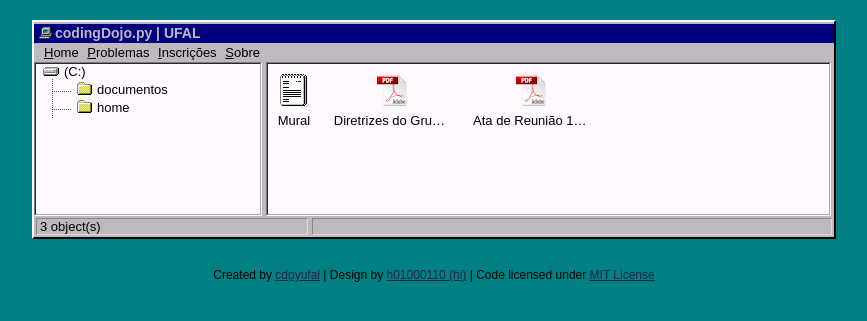
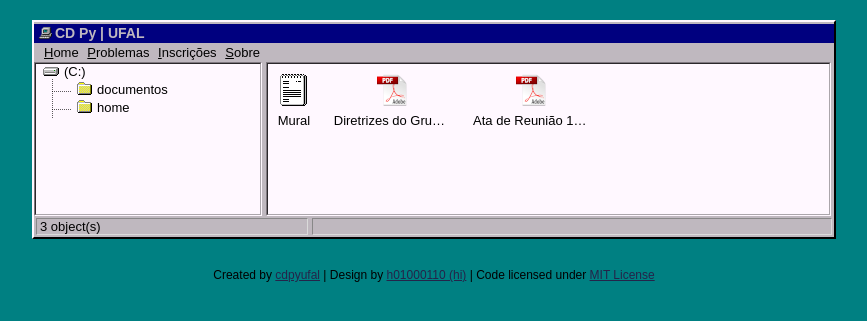
Before and after one commit to cdpyufal/cdpyufal.github.io, a Jekyll site: the page built from index.html, in a window 1280 px wide. Shown: the top 321 px of the page, without its empty margins (206-1073 px from the left). Built offline with Jekyll 4.4.1, drawn with Linux system fonts in a browser that asks for light colours.

Commit message:
Change site name to CD Py

```diff
--- a/_config.yml
+++ b/_config.yml
@@ -3,10 +3,9 @@
 baseurl: /project
 
 # variables
-name: codingDojo.py | UFAL
-description: Coding Dojo
+name: CD Py | UFAL
+description: Coding Dojo CTEC Group
 google_verification: null
-
 
 # File management
 include: [".htaccess"]
```
